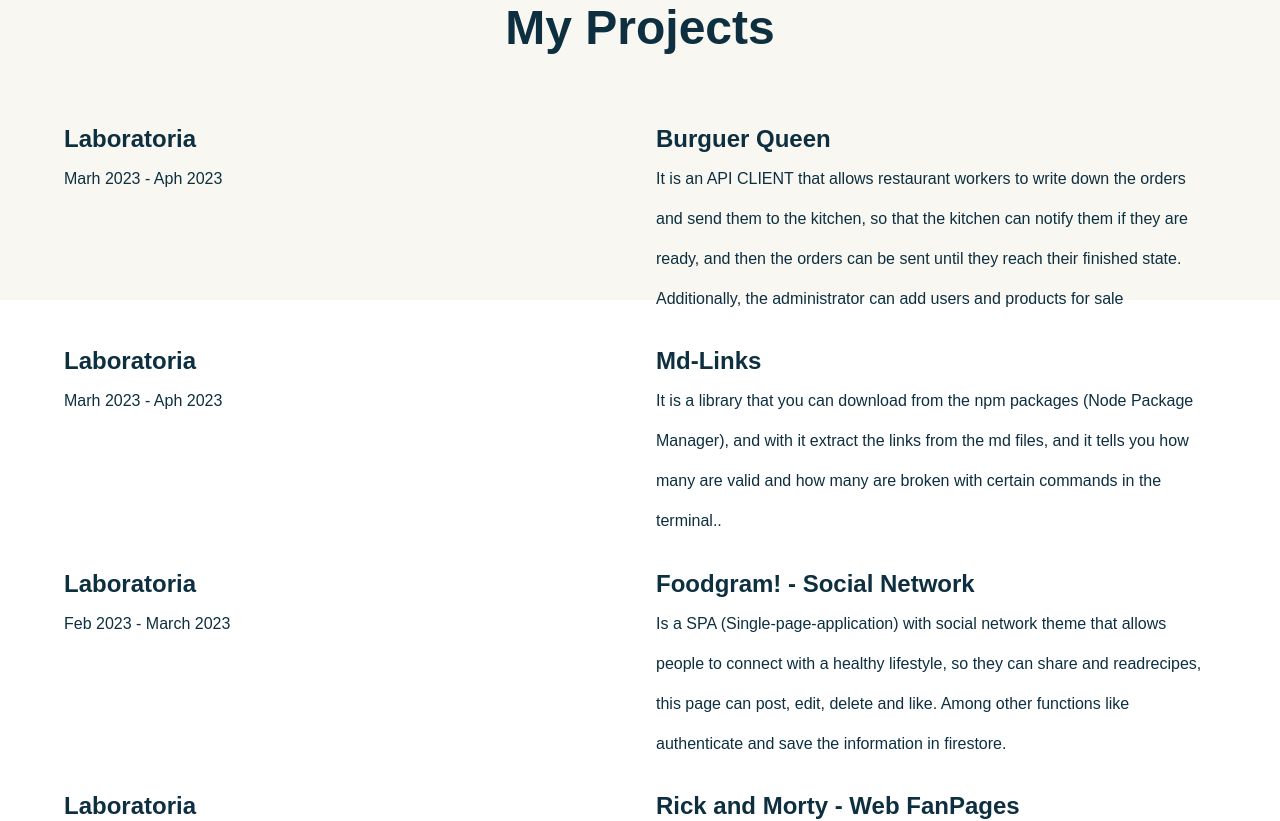
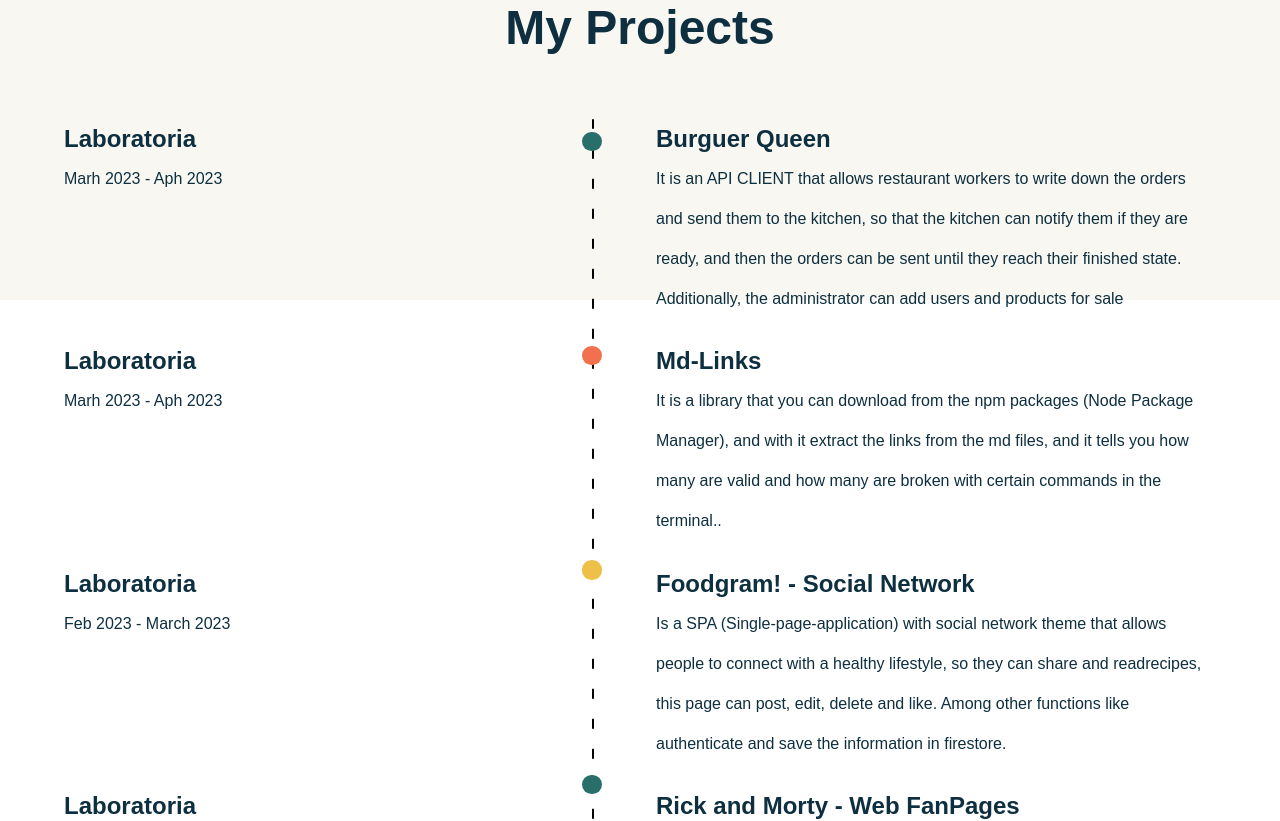
Before and after one commit to YsisC/portafolio, a React (Vite) app: page / in a window 1280 px wide. Shown: the part 1300-2121 px from the top of the page. Built offline with nearby package versions, Linux system fonts and the light colour scheme; a web font is replaced by a local one.

Commit message:
integracion

```diff
--- a/src/components/Works/Work.module.scss
+++ b/src/components/Works/Work.module.scss
@@ -1,28 +1,65 @@
 @import '../../style/global.scss';
 
-.wrapper{
-    .container{
+.wrapper {
+    .container {
         flex-direction: column;
         gap: 2rem;
 
-        .experiences{
+        .experiences {
             width: 100%;
-            flex-direction:column;
+            flex-direction: column;
             gap: 1.4rem;
             position: relative;
 
-            .exp{
+            .exp {
                 width: 100%;
                 justify-content: space-between;
                 line-height: 40px;
                 align-items: flex-start;
 
+                >div {
+                    flex: 1;
+                }
+
+                .role {
+                    margin-left: 2rem;
+                }
+            }
+
+            .progressbar {
+                position: absolute;
+                height: 100%;
+                display: flex;
+                flex-direction: column;
+                gap: 1.4rem;
+                left: 45%;
+
+                .line {
+                    position: absolute;
+                    height: 100%;
+                    width: 2px;
+                    background-image: linear-gradient(black 33%, rgb(255, 255, 255, 0)0%);
+                    background-size: 2px 30px;
+                    background-position: right;
+                    background-repeat:repeat-y ;
+                    left: 48%;
+                    z-index: 1;
+                    border-radius: 5px;
+                }
                 >div{
                     flex: 1;
+                    padding-top:.8rem ;
+                    z-index: 2;
+
+                    .circle{
+                        border-radius: 50%;
+                        background-color: black;
+                        width: 1.2rem;
+                        height: 1.2rem;
+
+                    }
                 }
-                .role{
-                    margin-left:2rem ;
-                }
+
             }
         }
     }
--- a/src/components/Works/Works.jsx
+++ b/src/components/Works/Works.jsx
@@ -1,15 +1,15 @@
 import React from 'react'
 import css from './Work.module.scss'
-import {motion} from 'framer-motion'
+import { motion } from 'framer-motion'
 import { staggerChildren, textVariant2 } from '../../utils/motion'
 import { workExp } from '../../utils/data'
-const Works = ()=>{
-    return(
+const Works = () => {
+  return (
     <motion.section
       variants={staggerChildren}
       initial="hidden"
       whileInView="show"
-      viewport={{once: false, amount: 0.25}}
+      viewport={{ once: false, amount: 0.25 }}
       className={`paddings ${css.wrapper}`}>
 
       <div className={`flexCenter innerWidth ${css.container}`}>
@@ -17,10 +17,10 @@
 
         <div className={`flexCenter ${css.experiences}`}>
           {
-          workExp.map((exp, i)=>{
+            workExp.map((exp, i) => {
               return <motion.div className={`flexCenter ${css.exp}`}
                 variants={textVariant2}
-            key= {i} >
+                key={i} >
                 <div className={css.post}>
                   <h1>{exp.place}</h1>
                   <p>{exp.tenure}</p>
@@ -30,8 +30,16 @@
                   <p>{exp.detail}</p>
                 </div>
               </motion.div>
-          })
-        }
+            })}
+
+          <div className={css.progressbar}>
+            <div className={css.line}></div>
+            <div> <div className={css.circle} style={{ background: '#286f6C' }} ></div> </div>
+            <div> <div className={css.circle} style={{ background: '#F2704E' }}></div> </div>
+            <div> <div className={css.circle} style={{ background: '#EEC048' }}></div> </div>
+            <div> <div className={css.circle} style={{ background: '#286f6C' }} ></div> </div>
+            <div> <div className={css.circle} style={{ background: '#F2704E' }}></div> </div>
+          </div>
         </div>
       </div>
     </motion.section>
```
Lines whose indentation alone changed are shown as unchanged.
